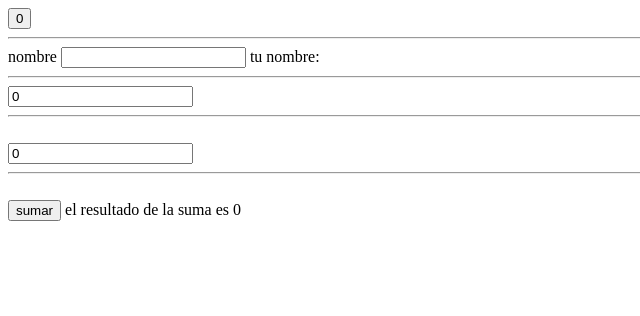
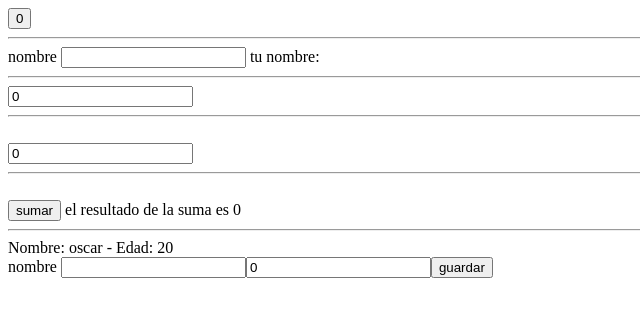
Before and after one commit to luisoscar1/vue, a plain HTML site: page index.html in a window 1280 px wide. Shown: the whole page, without its empty margins (0-640 px from the left). Drawn offline with nearby package versions, Linux system fonts and the light colour scheme.

Commit message:
commit numero 2

```diff
--- a/index.html
+++ b/index.html
@@ -40,8 +40,24 @@
             sumar
         </button>
         <label>
-           el resultado de la suma es {{ resultado }}
+            el resultado de la suma es {{ resultado }}
         </label>
+        <br>
+        <hr>
+        <form>
+            <div v-for="item in usuarios" :key="item.id">
+                Nombre: {{ item.name }} -
+                Edad: {{ item.edad }}
+            </div>
+            <label>
+                nombre
+            </label>
+            <input type="text" v-model="name">
+            <input type="text" v-model="edad">
+            <button v-on:click="usuariosNuevos" type="button">
+                guardar
+            </button>
+        </form>
 
     </div>
     <script src="https://unpkg.com/vue@3/dist/vue.global.js"></script>
@@ -52,18 +68,42 @@
             setup() {
                 const message = ref('Hello vue!')
                 let contador
-                let username
                 let numero1
                 let numero2
                 let resultado
-
+                let name = ref(0)
+                let edad =ref(0)
+                let usuarios = ref([
+                    {
+                        "name": "oscar",
+                        "edad": "20"
+                    },
+                ])
                 return {
                     message,
                     contador: ref(0),
                     username: ref(''),
                     numero1: ref(0),
                     numero2: ref(0),
-                    resultado: ref(0)
+                    resultado: ref(0),
+                    usuarios,
+                    edad
+                }
+
+
+            },
+            methods: {
+                usuariosNuevos() {
+
+
+                    let nuevo = {
+                        "name": this.name,
+                        "edad": this.edad
+                    }
+                    this.usuarios.push(nuevo)
+                    this.name = ''
+                    this.edad = ''
+
                 }
             }
         }).mount('#main')
```
